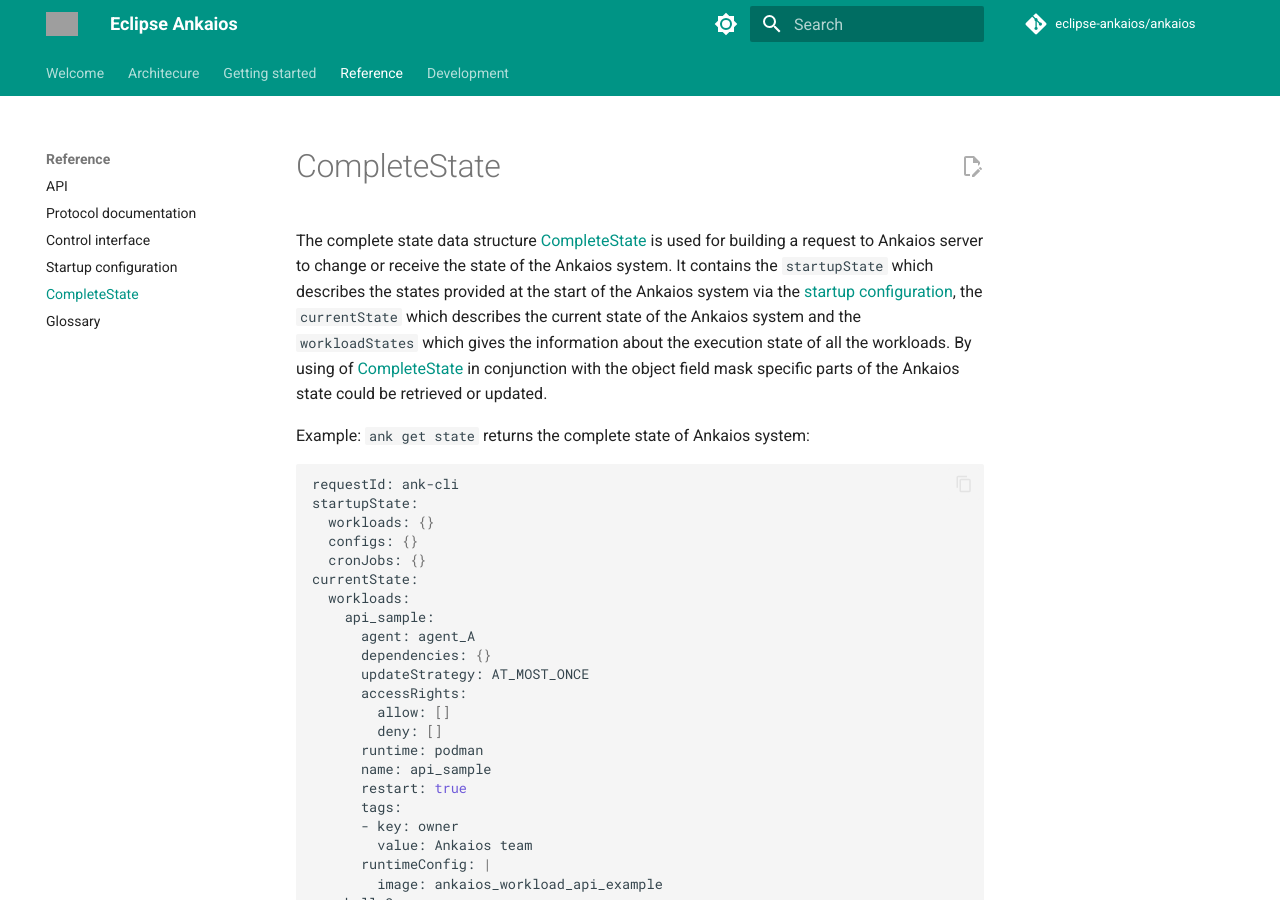
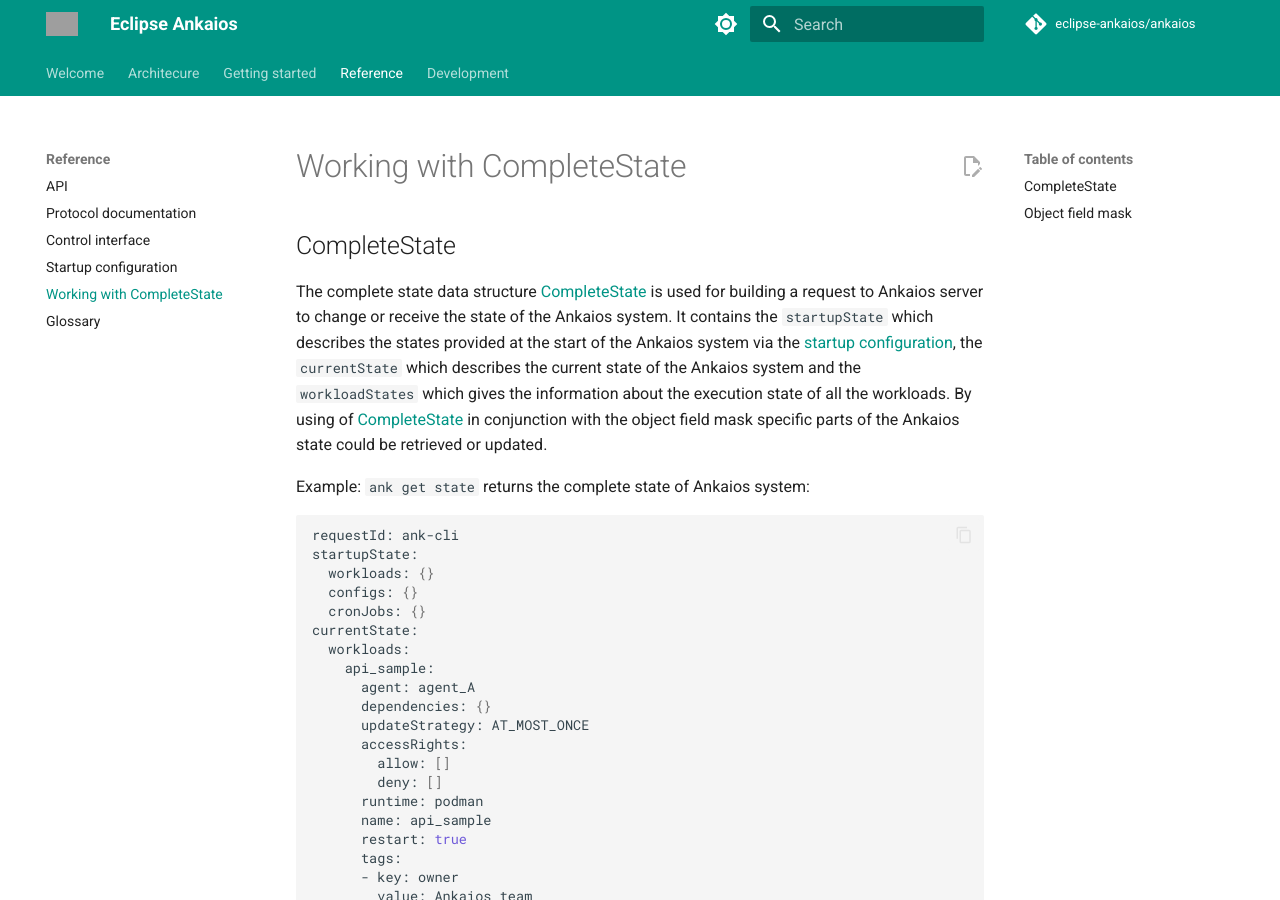
Before and after one commit to eclipse-ankaios/ankaios, an MkDocs documentation site: the page built from doc/docs/reference/complete-state.md, in a window 1280 px wide and 900 px high. Built offline with MkDocs 1.6.1 and Material for MkDocs 9.7.7, drawn with Linux system fonts in a browser that asks for light colours; comment, search, counter and statistics services are not loaded; grey boxes are pictures that could not be loaded.

Commit message:
fixed headline level

````diff
--- a/doc/docs/reference/complete-state.md
+++ b/doc/docs/reference/complete-state.md
@@ -1,4 +1,5 @@
-# CompleteState
+# Working with CompleteState
+## CompleteState
 The complete state data structure [CompleteState](./_ankaios.proto.md#completestate) is used for building a request to Ankaios server to change or receive the state of the Ankaios system. It contains the `startupState` which describes the states provided at the start of the Ankaios system via the [startup configuration](./startup-configuration.md), the `currentState` which describes the current state of the Ankaios system and the `workloadStates` which gives the information about the execution state of all the workloads. By using of [CompleteState](./_ankaios.proto.md#completestate) in conjunction with the object field mask specific parts of the Ankaios state could be retrieved or updated.
 
 Example: `ank get state` returns the complete state of Ankaios system:
@@ -108,7 +109,7 @@ currentState:
       restart: false
 ```
 
-# Object field mask
+## Object field mask
 With the object field mask only specific parts of the Ankaios state could be retrieved or updated.
 The object field mask can be constructed using the field names of the [CompleteState](./_ankaios.proto.md#completestate) data structure:
 ```text
````
